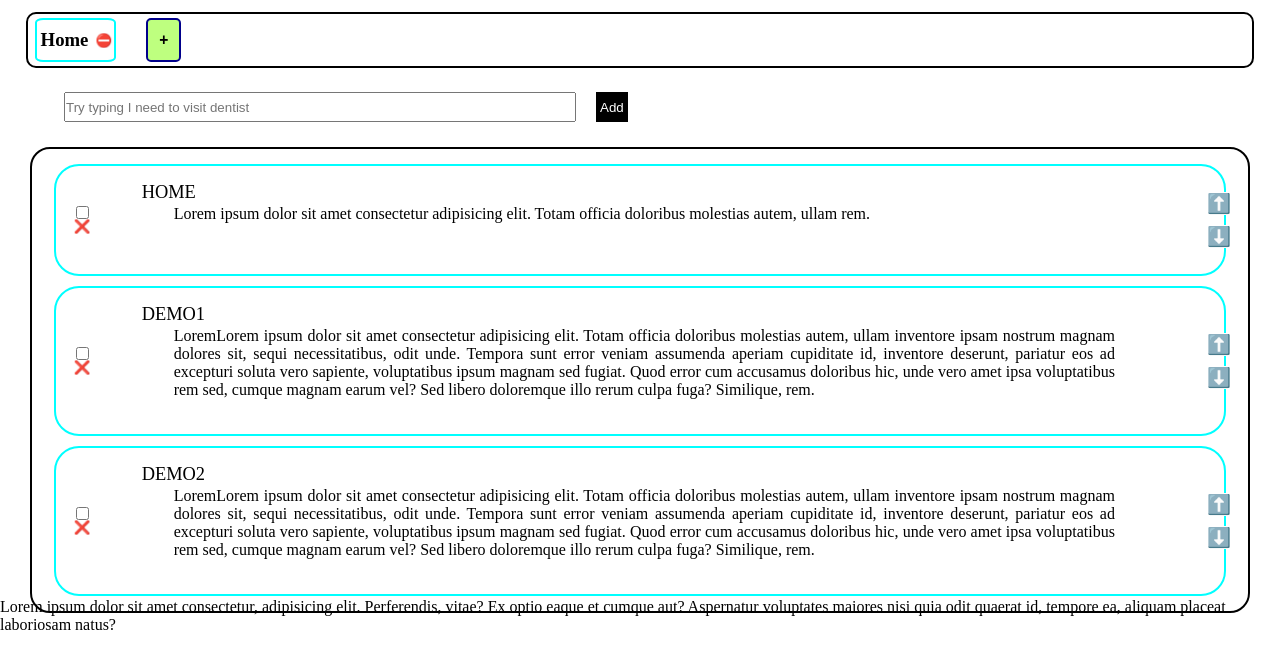
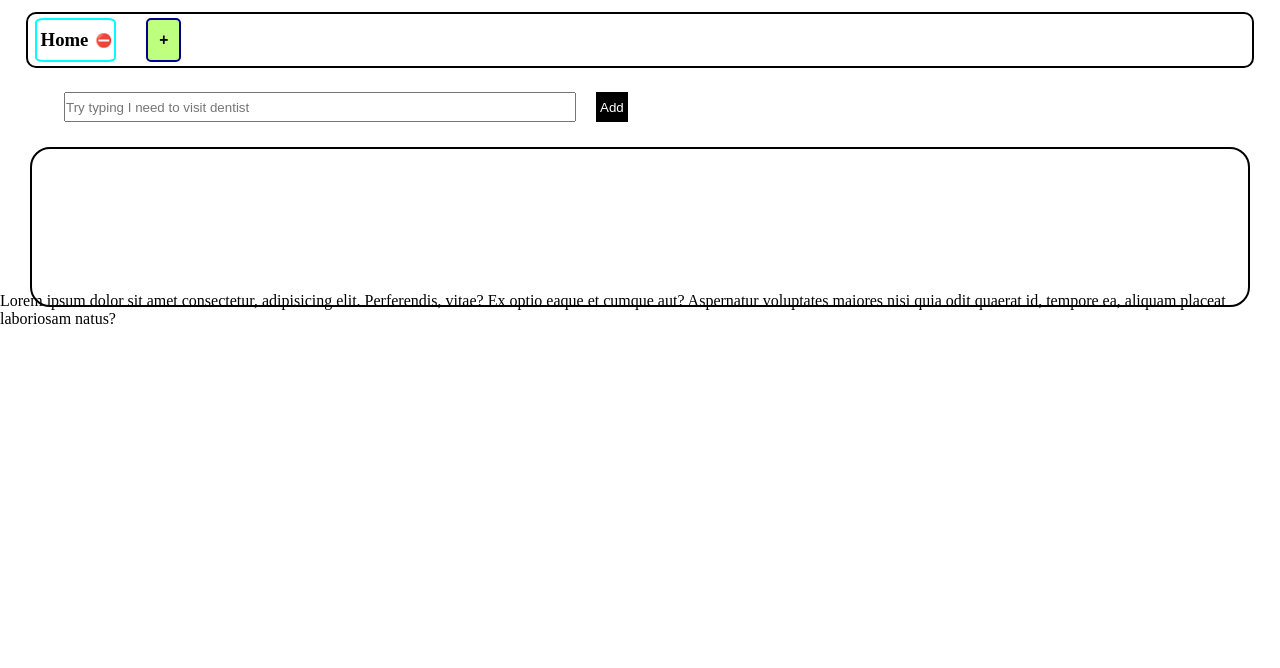
Before and after one commit to avy10/jsOnlyToDo, a plain HTML site: page index.html in a window 1280 px wide. Shown: the part 84-752 px from the top of the page. Drawn offline with Linux system fonts and the light colour scheme.

Commit message:
index.html updated

```diff
--- a/index.html
+++ b/index.html
@@ -64,84 +64,7 @@
 
 
     <div class="currentListContainer home" id="todo-container0">
-        <div class="todoItem navigationJS" id="todo0">
-            <div class="checkButtonDiv">
-                <input type="checkbox" class="checkButton" id="check0">
-                <button>❌</button>
-            </div>
 
-            <div class="todoText">
-                <p>HOME</p>
-                <span class="taskDesc">Lorem ipsum dolor sit amet consectetur adipisicing elit. Totam officia
-                    doloribus molestias
-                    autem,
-                    ullam
-                    rem.</span>
-
-            </div>
-            <div class="moveDiv">
-                <button class="moveUpBtn" id="up0">⬆️</button>
-                <button class="moveDownBtn" id="down2">⬇️</button>
-            </div>
-
-
-        </div>
-
-        <div class="todoItem navigationJS" id="todo1">
-            <div class="checkButtonDiv">
-                <input type="checkbox" class="checkButton" id="avy2">
-                <button>❌</button>
-            </div>
-            <div class="todoText">
-                <p>DEMO1</p>
-                <span class="taskDesc">LoremLorem ipsum dolor sit amet consectetur adipisicing elit. Totam
-                    officia doloribus molestias
-                    autem,
-                    ullam
-                    inventore ipsam nostrum magnam dolores sit, sequi necessitatibus, odit unde. Tempora sunt error
-                    veniam
-                    assumenda aperiam cupiditate id, inventore deserunt, pariatur eos ad excepturi soluta vero sapiente,
-                    voluptatibus ipsum magnam sed fugiat. Quod error cum accusamus doloribus hic, unde vero amet ipsa
-                    voluptatibus rem sed, cumque magnam earum vel? Sed libero doloremque illo rerum culpa fuga?
-                    Similique,
-                    rem.</span>
-            </div>
-            <div class="moveDiv">
-                <button class="moveUpBtn" id="up1">⬆️</button>
-                <button class="moveDownBtn" id="down2">⬇️</button>
-            </div>
-
-        </div>
-
-
-        <div class="todoItem navigationJS" id="todo2">
-            <div class="checkButtonDiv">
-                <input type="checkbox" class="checkButton" id="avy3">
-                <button>❌</button>
-            </div>
-            <div class="todoText">
-                <p>DEMO2</p>
-                <span class="taskDesc">LoremLorem ipsum dolor sit amet consectetur adipisicing elit. Totam
-                    officia doloribus molestias
-                    autem,
-                    ullam
-                    inventore ipsam nostrum magnam dolores sit, sequi necessitatibus, odit unde. Tempora sunt error
-                    veniam
-                    assumenda aperiam cupiditate id, inventore deserunt, pariatur eos ad excepturi soluta vero
-                    sapiente,
-                    voluptatibus ipsum magnam sed fugiat. Quod error cum accusamus doloribus hic, unde vero amet
-                    ipsa
-                    voluptatibus rem sed, cumque magnam earum vel? Sed libero doloremque illo rerum culpa fuga?
-                    Similique,
-                    rem.</span>
-            </div>
-
-
-            <div class="moveDiv">
-                <button class="moveUpBtn" id="up2">⬆️</button>
-                <button class="moveDownBtn" id="down2">⬇️</button>
-            </div>
-        </div>
         <div class="completed"></div>
 
     </div>
```
